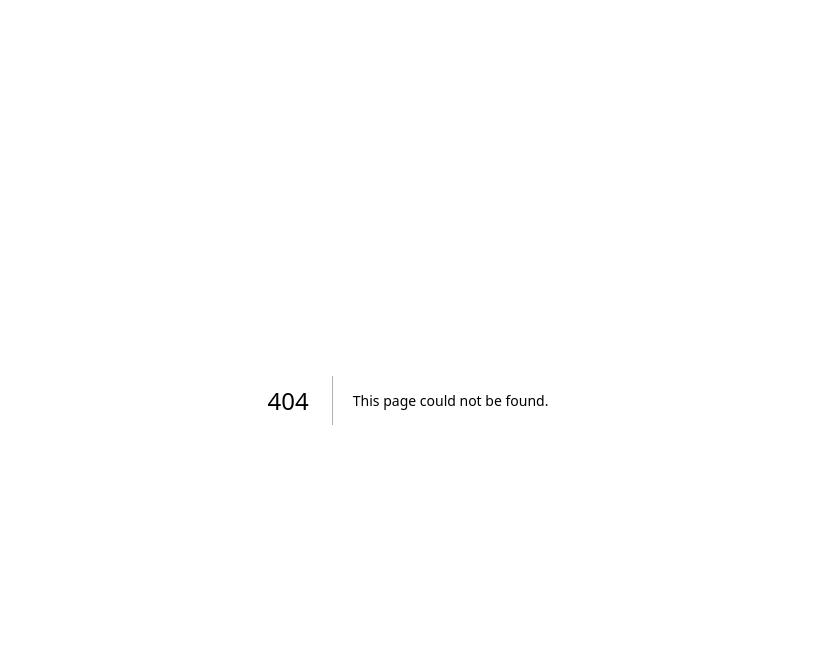
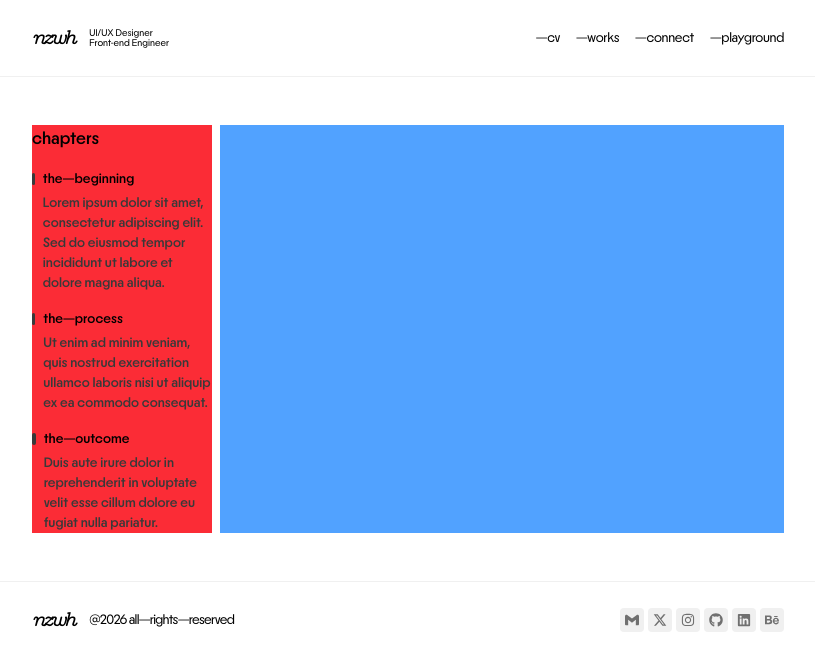
Before and after one commit to nzwh/studio, a Next.js app: page /case-studies/triagent in a window 1280 px wide. Before the commit this address had no page. Shown: the top 670 px of the page, without its empty margins (232-1047 px from the left). Built offline with nearby package versions, Linux system fonts and the light colour scheme.

Commit message:
feat: add pages and related components

```diff
--- /dev/null
+++ b/src/app/case-studies/triagent/page.tsx
@@ -0,0 +1,50 @@
+"use client";
+
+import Divider from "@/src/components/global/static/Divider";
+import Footer from "@/src/components/global/static/Footer";
+import Navbar from "@/src/components/global/static/Navbar";
+
+export default function Triagent() {
+  const chapters = [
+    {
+      title: "the—beginning",
+      content:
+        "Lorem ipsum dolor sit amet, consectetur adipiscing elit. Sed do eiusmod tempor incididunt ut labore et dolore magna aliqua.",
+    },
+    {
+      title: "the—process",
+      content:
+        "Ut enim ad minim veniam, quis nostrud exercitation ullamco laboris nisi ut aliquip ex ea commodo consequat.",
+    },
+    {
+      title: "the—outcome",
+      content:
+        "Duis aute irure dolor in reprehenderit in voluptate velit esse cillum dolore eu fugiat nulla pariatur.",
+    },
+  ];
+  return (
+    <main className="mx-auto w-200 px-6 max-md:w-full" data-gramm="false">
+      <Navbar />
+      <Divider />
+
+      <section className="my-12 flex w-full flex-row gap-2">
+        <aside className="w-60 bg-red-500">
+          <h3 className="text-lg font-medium">chapters</h3>
+          {chapters.map((chapter, i) => (
+            <div key={i} className="mt-4 flex flex-row items-start gap-2">
+              <div className="mt-1 flex h-3 w-3 rounded-full bg-[#393939]" />
+              <div className="flex flex-col gap-1">
+                <h4 className="text-sm font-medium">{chapter.title}</h4>
+                <p className="text-sm text-[#393939]">{chapter.content}</p>
+              </div>
+            </div>
+          ))}
+        </aside>
+        <article className="flex w-full flex-col gap-3 bg-blue-400"></article>
+      </section>
+
+      <Divider />
+      <Footer />
+    </main>
+  );
+}
--- a/src/app/page.tsx
+++ b/src/app/page.tsx
@@ -7,15 +7,13 @@ import Divider from "../components/global/static/Divider";
 import Monitor from "../components/landing/containers/Monitor";
 import Keyboard from "../components/landing/containers/Keyboard";
 import Cassette from "../components/landing/containers/Cassette";
+import ProjectCard from "../components/landing/ProjectCard";
 
-import InfoRow from "../components/landing/InfoRow";
 import FadeIn from "../components/global/effects/FadeIn";
 import HoverText from "../components/global/effects/HoverText";
 
-import Image from "next/image";
-import Link from "next/link";
-import { Project, PROJECTS } from "../lib/projects";
-import { FaArrowRightLong } from "react-icons/fa6";
+import { PROJECTS } from "../lib/projects";
+import ProjectMore from "../components/landing/ProjectMore";
 
 export default function Home() {
   return (
@@ -60,17 +58,7 @@ export default function Home() {
         </div>
 
         <div className="w-full border-b border-[#f0f0f0]" />
-        <Link
-          href="/works"
-          className="trakcing-tight flex w-full flex-row justify-between text-sm font-light text-[#393939] transition-transform duration-200 hover:-translate-y-1"
-        >
-          <span>see—more—works—here</span>
-          <div className="flex flex-row items-center gap-1">
-            {Array.from({ length: 4 }).map((_, i) => (
-              <FaArrowRightLong key={i} size={12} />
-            ))}
-          </div>
-        </Link>
+        <ProjectMore />
       </section>
 
       <Divider />
@@ -78,35 +66,3 @@ export default function Home() {
     </main>
   );
 }
-
-const ProjectCard = ({
-  project,
-  children,
-}: {
-  project: Project;
-  children?: React.ReactNode;
-  data_cursor?: string;
-}) => (
-  <FadeIn delay={200} className="flex w-full flex-col gap-6">
-    <Link
-      href={project.href}
-      className="transition-transform duration-200 hover:-translate-y-1"
-      data-cursor={`read about ${project.title} here!`}
-    >
-      {children ?? (
-        <div className="shadow-card relative h-48 w-full rounded-lg border border-[#dadada] bg-[#ffffff] px-12 pt-4">
-          <Image
-            src={project.cover_url || "/placeholder.jpg"}
-            alt="Project Cover Image"
-            width={0}
-            height={0}
-            sizes="100vw"
-            className="h-full w-full cursor-pointer rounded-t-lg object-cover"
-            draggable={false}
-          />
-        </div>
-      )}
-    </Link>
-    <InfoRow project={project} />
-  </FadeIn>
-);
--- a/src/components/global/Logo.tsx
+++ b/src/components/global/Logo.tsx
@@ -3,8 +3,6 @@
 import { useState } from "react";
 import Link from "next/link";
 import { concrete } from "@/src/fonts/fonts";
-
-// ── Constants ─────────────────────────────────────────────────
 
 const LETTERS = [
   { char: "n", width: "0.65em" },
--- a/src/components/global/static/Footer.tsx
+++ b/src/components/global/static/Footer.tsx
@@ -2,13 +2,13 @@ import HoverText from "../effects/HoverText";
 import Logo from "../Logo";
 import MiniSocials from "../MiniSocials";
 
-export default function GlobalFooter() {
+export default function Footer() {
   return (
-    <footer className="flex justify-between items-center py-6">
-      <div className="flex flex-row items-center gap-4 w-full">
+    <footer className="flex items-center justify-between py-6">
+      <div className="flex w-full flex-row items-center gap-4">
         <Logo />
         <HoverText
-          className="w-full font-light text-sm tracking-tighter"
+          className="w-full text-sm font-light tracking-tighter"
           hoverText="@2026 all—nights—persevered"
         >
           @2026 all—rights—reserved
--- a/src/components/global/static/Navbar.tsx
+++ b/src/components/global/static/Navbar.tsx
@@ -8,7 +8,7 @@ const NAV_LINKS = [
   { href: "/archive", label: "—playground", cursor: "visit my playground" },
 ];
 
-export default function GlobalNav() {
+export default function Navbar() {
   return (
     <nav className="flex cursor-default items-center justify-between py-6 select-none">
       <div className="flex flex-row items-center gap-4">
--- /dev/null
+++ b/src/components/landing/ProjectCard.tsx
@@ -0,0 +1,37 @@
+import Image from "next/image";
+import Link from "next/link";
+
+import { Project } from "@/src/lib/projects";
+import FadeIn from "../global/effects/FadeIn";
+import ProjectDetails from "./ProjectDetails";
+
+interface ProjectCardProps {
+  project: Project;
+  children?: React.ReactNode;
+}
+export default function ProjectCard({ project, children }: ProjectCardProps) {
+  return (
+    <FadeIn delay={200} className="flex w-full flex-col gap-6">
+      <Link
+        href={project.href}
+        className="transition-transform duration-200 hover:-translate-y-1"
+        data-cursor={`read about ${project.title} here!`}
+      >
+        {children ?? (
+          <div className="shadow-card relative h-48 w-full rounded-lg border border-[#dadada] bg-[#ffffff] px-12 pt-4">
+            <Image
+              src={project.cover_url || "/placeholder.jpg"}
+              alt="Project Cover Image"
+              width={0}
+              height={0}
+              sizes="100vw"
+              className="h-full w-full cursor-pointer rounded-t-lg object-cover"
+              draggable={false}
+            />
+          </div>
+        )}
+      </Link>
+      <ProjectDetails project={project} />
+    </FadeIn>
+  );
+}
--- a/src/components/landing/InfoRow.tsx
+++ b/src/components/landing/ProjectDetails.tsx
@@ -1,6 +1,6 @@
 import { Project } from "@/src/lib/projects";
 
-export default function InfoRow({ project }: { project: Project }) {
+export default function ProjectDetails({ project }: { project: Project }) {
   return (
     <div className="flex w-full flex-row items-center gap-2 text-sm tracking-tight whitespace-nowrap text-[#393939]">
       <div className="flex w-40 flex-row items-center gap-2">
--- /dev/null
+++ b/src/components/landing/ProjectMore.tsx
@@ -0,0 +1,18 @@
+import Link from "next/link";
+import { FaArrowRightLong } from "react-icons/fa6";
+
+export default function ProjectMore() {
+  return (
+    <Link
+      href="/works"
+      className="flex w-full flex-row justify-between text-sm font-light tracking-tight text-[#393939] transition-transform duration-200 hover:-translate-y-1"
+    >
+      <span>see—more—works—here</span>
+      <div className="flex flex-row items-center gap-1">
+        {Array.from({ length: 4 }).map((_, i) => (
+          <FaArrowRightLong key={i} size={12} />
+        ))}
+      </div>
+    </Link>
+  );
+}
```
Also changed, not shown: src/app/case-studies/array/page.tsx (added).
